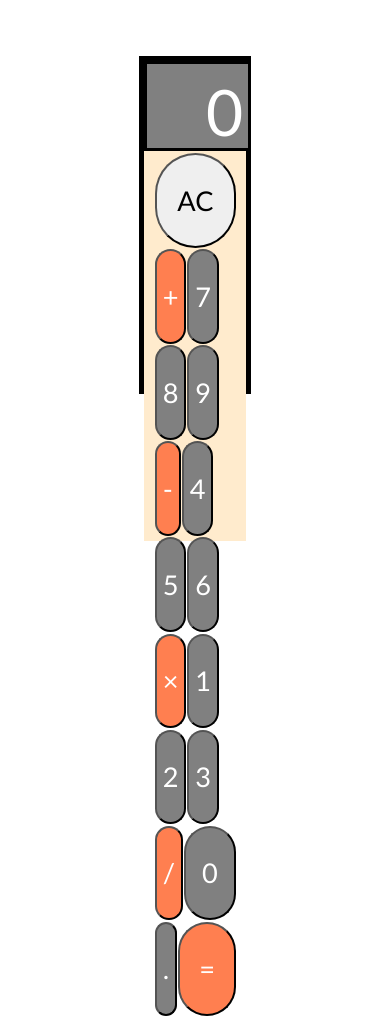
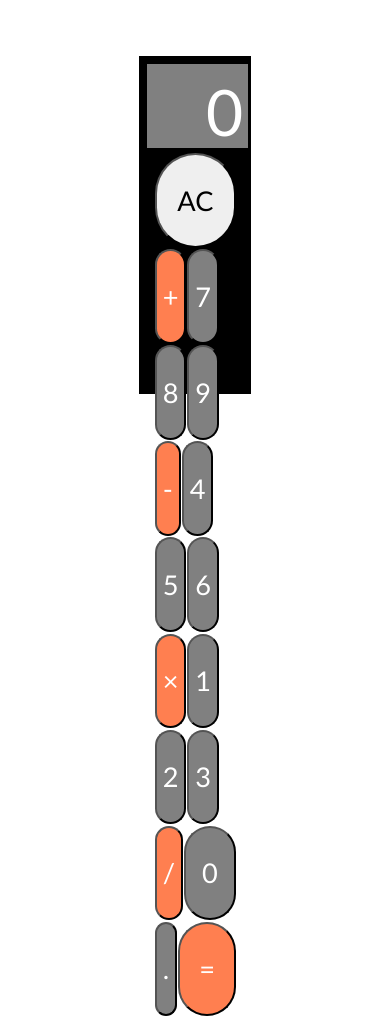
Before and after one commit to AntwuanDixon/top-calculator, a plain HTML site: page index-attempt-2.html in a window 390 px wide. Drawn offline with Linux system fonts and the light colour scheme.

```diff
--- a/style-attempt-2.css
+++ b/style-attempt-2.css
@@ -34,7 +34,6 @@
 }
 
 .calculator__keys {
-    background-color: blanchedalmond;
     height: 100%;
     display: flex;
     flex-wrap: wrap;
```
